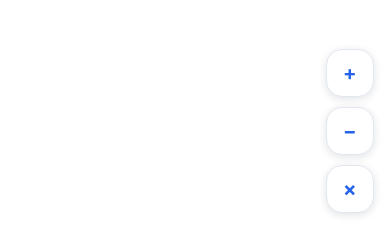
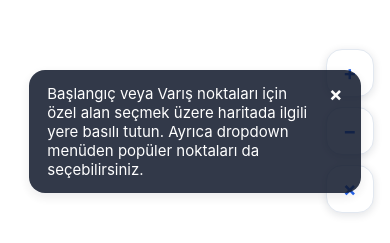
Before and after one commit to ErsinKalafat/MapTruckShippingProject, a React Native app: screen / in a window 390 px wide. Shown: the part 291-534 px from the top of the page. Built offline with nearby package versions, Linux system fonts and the light colour scheme.

Commit message:
Add HintBanner component for user guidance; implement styles and integrate into MapPage

```diff
--- /dev/null
+++ b/src/components/HintBanner/index.tsx
@@ -0,0 +1,38 @@
+import { useEffect, useState } from 'react';
+import { Text, TouchableOpacity, View } from 'react-native';
+
+import { HINT_DURATION_MS } from '@constants';
+import { styles } from './styles';
+import type { HintBannerProps } from './types';
+
+// Uygulama açıldığında/yenilendiğinde gösterilen yönlendirme bildirimi.
+// Belirtilen süre sonunda veya çarpı butonuna basılınca kapanır.
+function HintBanner({ message }: HintBannerProps) {
+    const [visible, setVisible] = useState(true);
+
+    useEffect(() => {
+        const timer = setTimeout(() => setVisible(false), HINT_DURATION_MS);
+        return () => clearTimeout(timer);
+    }, []);
+
+    if (!visible) {
+        return null;
+    }
+
+    return (
+        <View style={styles.overlay} pointerEvents="box-none">
+            <View style={styles.toast}>
+                <Text style={styles.text}>{message}</Text>
+                <TouchableOpacity
+                    style={styles.closeButton}
+                    onPress={() => setVisible(false)}
+                    hitSlop={8}
+                >
+                    <Text style={styles.closeText}>×</Text>
+                </TouchableOpacity>
+            </View>
+        </View>
+    );
+}
+
+export default HintBanner;
--- /dev/null
+++ b/src/components/HintBanner/styles.ts
@@ -0,0 +1,39 @@
+import { StyleSheet } from 'react-native';
+
+import { colors, shadows, typography } from '@theme';
+
+export const styles = StyleSheet.create({
+    overlay: {
+        position: 'absolute',
+        top: 0,
+        left: 0,
+        right: 0,
+        bottom: 0,
+        alignItems: 'center',
+        justifyContent: 'center',
+    },
+    toast: {
+        flexDirection: 'row',
+        alignItems: 'flex-start',
+        maxWidth: '85%',
+        backgroundColor: colors.text,
+        opacity: 0.85,
+        borderRadius: 16,
+        paddingVertical: 14,
+        paddingHorizontal: 18,
+        ...shadows.card,
+    },
+    text: {
+        ...typography.body,
+        flexShrink: 1,
+        color: colors.surface,
+    },
+    closeButton: {
+        marginLeft: 12,
+    },
+    closeText: {
+        ...typography.title,
+        lineHeight: 20,
+        color: colors.surface,
+    },
+});
--- /dev/null
+++ b/src/components/HintBanner/types.ts
@@ -0,0 +1,3 @@
+export type HintBannerProps = {
+    message: string;
+};
--- a/src/components/index.ts
+++ b/src/components/index.ts
@@ -1,4 +1,5 @@
 export { default as Dropdown } from './Dropdown';
+export { default as HintBanner } from './HintBanner';
 export { default as JourneyInfo } from './JourneyInfo';
 export { default as MapControls } from './MapControls';
 export { default as OsmMap } from './OsmMap';
--- a/src/constants/numbers.ts
+++ b/src/constants/numbers.ts
@@ -15,3 +15,6 @@ export const MAP_FIT_PADDING = 80;
 
 // Kilometre başına tahmini taşıma ücreti (TL).
 export const PRICE_PER_KM = 25;
+
+// Açılış bildiriminin ekranda kalma süresi (ms).
+export const HINT_DURATION_MS = 10000;
--- a/src/constants/strings.ts
+++ b/src/constants/strings.ts
@@ -1,3 +1,7 @@
 export const APP_USER_AGENT = 'MapTruckShippingProject';
 export const USER_NAME = 'Ersin';
 export const CURRENCY = '₺';
+
+// Uygulama açıldığında gösterilen yönlendirme bildirimi.
+export const MAP_HINT =
+    'Başlangıç veya Varış noktaları için özel alan seçmek üzere haritada ilgili yere basılı tutun. Ayrıca dropdown menüden popüler noktaları da seçebilirsiniz.';
--- a/src/pages/MapPage/index.tsx
+++ b/src/pages/MapPage/index.tsx
@@ -2,12 +2,14 @@ import { useEffect, useRef } from 'react';
 import { View } from 'react-native';
 
 import {
+    HintBanner,
     JourneyInfo,
     MapControls,
     OsmMap,
     RoutePlanner,
     type OsmMapHandle,
 } from '@components';
+import { MAP_HINT } from '@constants';
 import { useRoute } from '@hooks';
 import { styles } from './styles';
 
@@ -54,6 +56,7 @@ function MapPage() {
                 durationSeconds={durationSeconds}
                 distanceMeters={distanceMeters}
             />
+            <HintBanner message={MAP_HINT} />
         </View>
     );
 }
```
